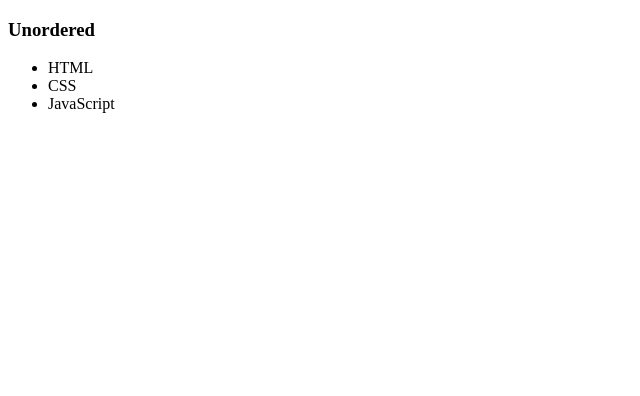
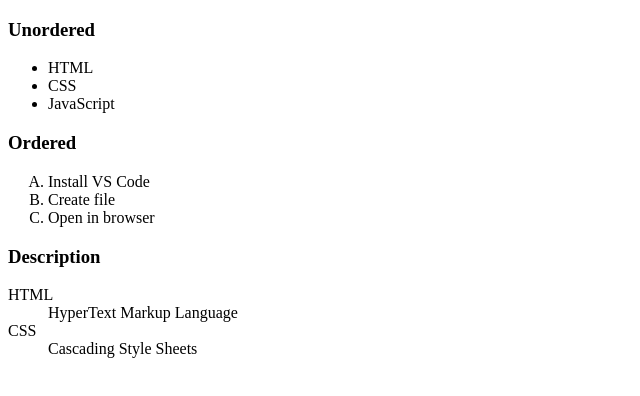
Before and after one commit to milanpatel554/experiment.html, a plain HTML site: page Assignments.html/05 HTML Lists.html in a window 1280 px wide. Shown: the whole page, without its empty margins (0-640 px from the left). Drawn offline with Linux system fonts and the light colour scheme.

Commit message:
Assignments

```diff
--- a/Assignments.html/05 HTML Lists.html
+++ b/Assignments.html/05 HTML Lists.html
@@ -11,3 +11,20 @@
         <li>CSS</li>
         <li>JavaScript</li>
     </ul>
+
+     <h3>Ordered</h3>
+    <ol type="A">
+        <li>Install VS Code</li>
+        <li>Create file</li>
+        <li>Open in browser</li>
+    </ol>
+
+    <h3>Description</h3>
+    <dl>
+        <dt>HTML</dt>
+        <dd>HyperText Markup Language</dd>
+        <dt>CSS</dt>
+        <dd>Cascading Style Sheets</dd>
+    </dl>
+</body>
+</html>
```
